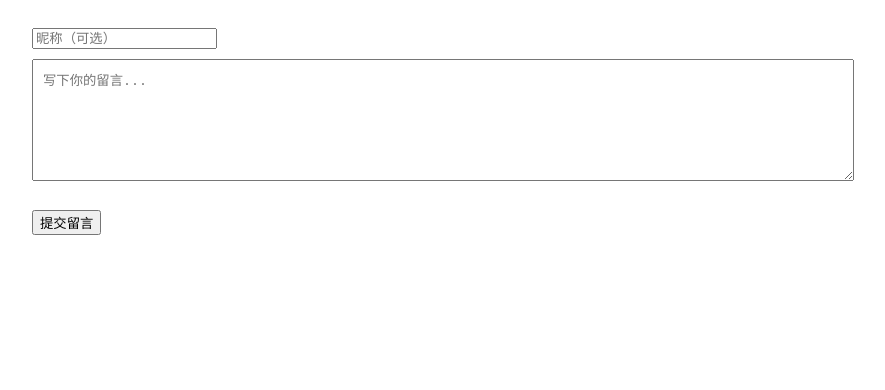
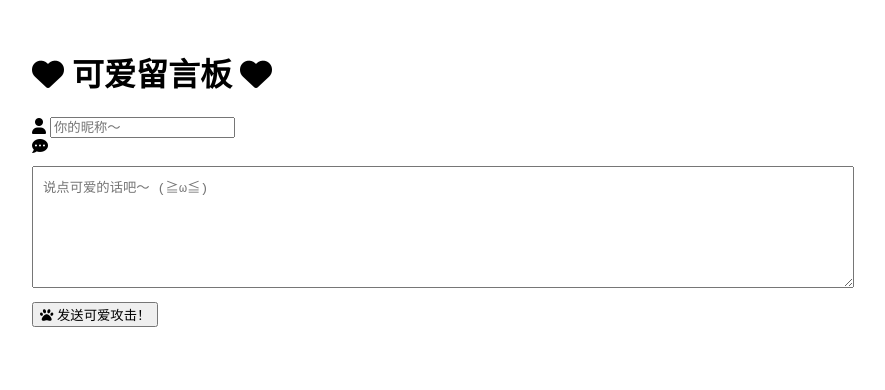
Before and after one commit to F192-star/F192-star.github.io, a plain HTML site: page index.html in a window 1280 px wide. Shown: the whole page, without its empty margins (208-1093 px from the left). Drawn offline with Linux system fonts and the light colour scheme.

Commit message:
Update index.html

```diff
--- a/index.html
+++ b/index.html
@@ -2,30 +2,34 @@
 <html lang="zh-CN">
 <head>
     <meta charset="UTF-8">
-  <title>社区留言板</title>
+    <title>萌萌留言板</title>
     <link rel="stylesheet" href="style.css">
-  <!-- 引入 Firebase 和 reCAPTCHA -->
-  <script src="https://www.gstatic.com/firebasejs/10.0.0/firebase-app.js"></script>
-  <script src="https://www.gstatic.com/firebasejs/10.0.0/firebase-firestore.js"></script>
-  <script src="https://www.google.com/recaptcha/api.js" async defer></script>
+    <!-- 引入 Font Awesome 图标 -->
+    <link rel="stylesheet" href="https://cdnjs.cloudflare.com/ajax/libs/font-awesome/6.0.0/css/all.min.css">
 </head>
 <body>
     <div class="container">
+        <h1 class="title"><i class="fas fa-heart"></i> 可爱留言板 <i class="fas fa-heart"></i></h1>
+
         <!-- 留言表单 -->
-    <form id="commentForm">
-      <input type="text" id="username" placeholder="昵称（可选）" maxlength="20">
-      <textarea id="content" placeholder="写下你的留言..." required></textarea>
-      <div class="captcha-box">
-        <div class="g-recaptcha" data-sitekey="YOUR_RECAPTCHA_SITE_KEY"></div>
+        <form id="commentForm" class="cute-form">
+            <div class="input-group">
+                <i class="fas fa-user icon"></i>
+                <input type="text" id="username" placeholder="你的昵称～" maxlength="20">
             </div>
-      <button type="submit">提交留言</button>
+            <div class="input-group">
+                <i class="fas fa-comment-dots icon"></i>
+                <textarea id="content" placeholder="说点可爱的话吧～ (≧ω≦)" required></textarea>
+            </div>
+            <button type="submit" class="cute-button">
+                <i class="fas fa-paw"></i> 发送可爱攻击！
+            </button>
         </form>
 
         <!-- 留言列表 -->
-    <div id="comments"></div>
+        <div id="comments" class="comments-container"></div>
     </div>
 
-  <script src="firebase-config.js"></script>
     <script src="app.js"></script>
 </body>
 </html>
```
Lines whose indentation alone changed are shown as unchanged.
